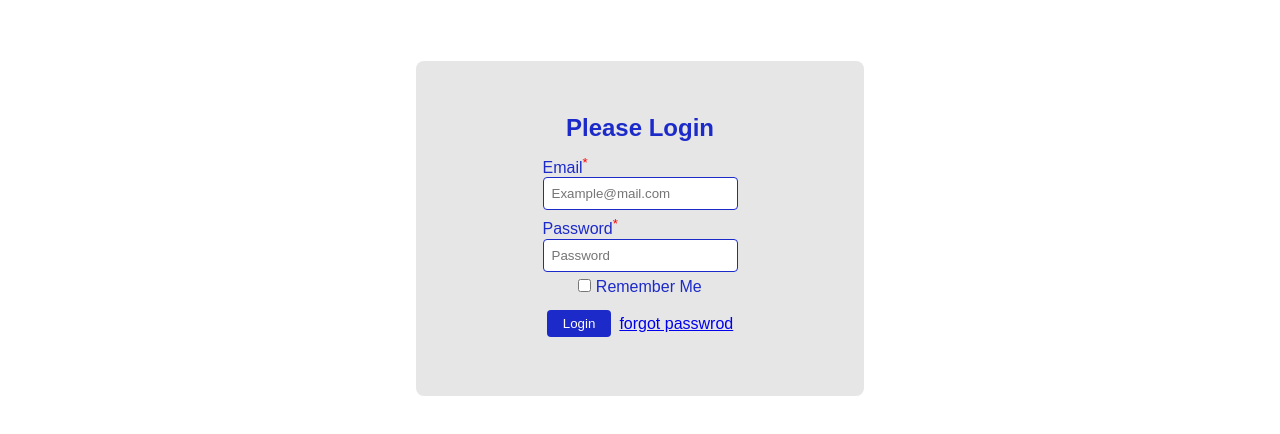
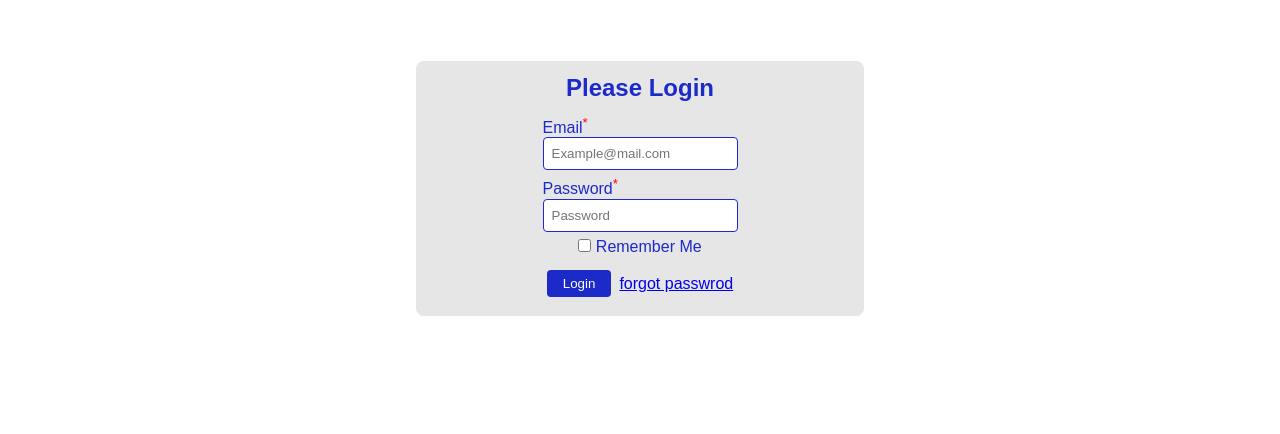
Before and after one commit to Danmasanii/Javascript-form-validation, a plain HTML site: page index.html in a window 1280 px wide. Shown: the part 72-506 px from the top of the page. Drawn offline with Linux system fonts and the light colour scheme.

Commit message:
Update index.css

```diff
--- a/index.css
+++ b/index.css
@@ -27,7 +27,7 @@ h2 {
 form {
     width: 35%;
     margin: 0 auto;
-    padding: 3rem;
+    padding: .5rem;
     display: flex;
     flex-direction: column;
     align-items: center;
```
